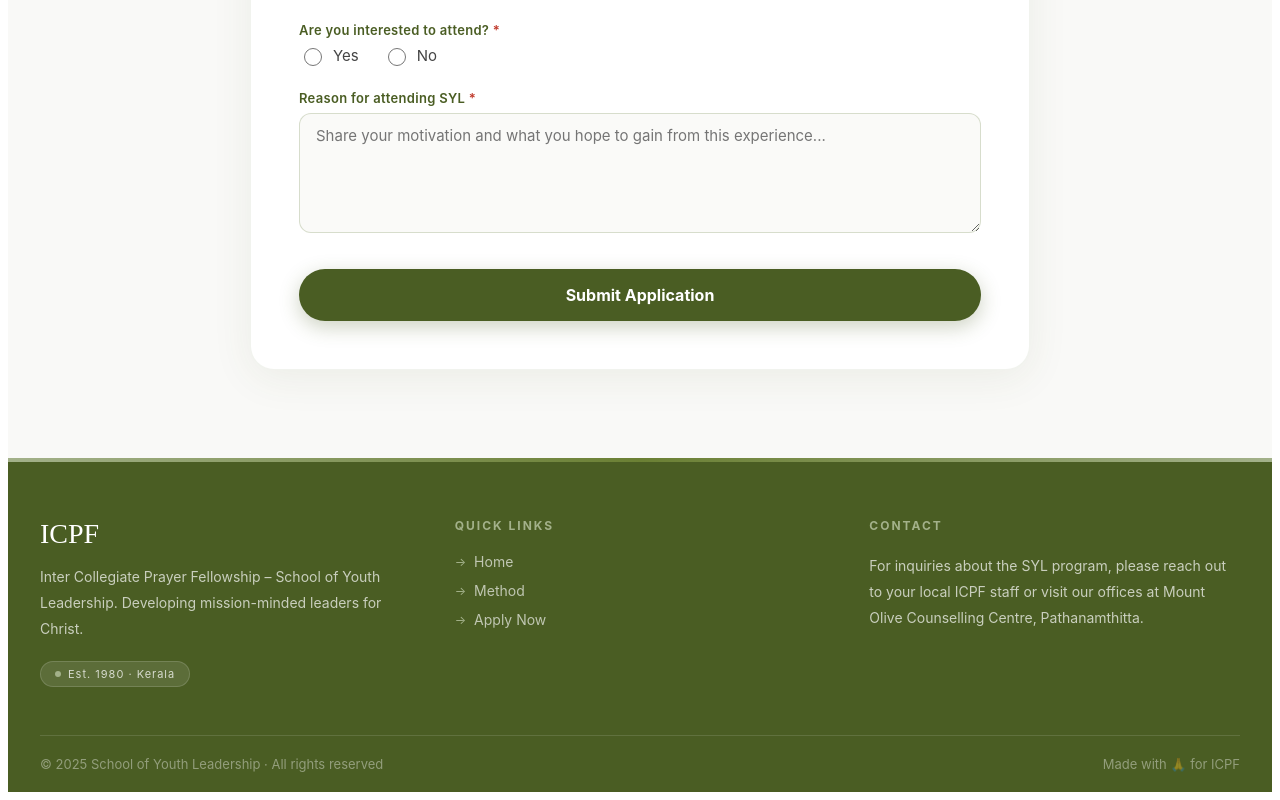
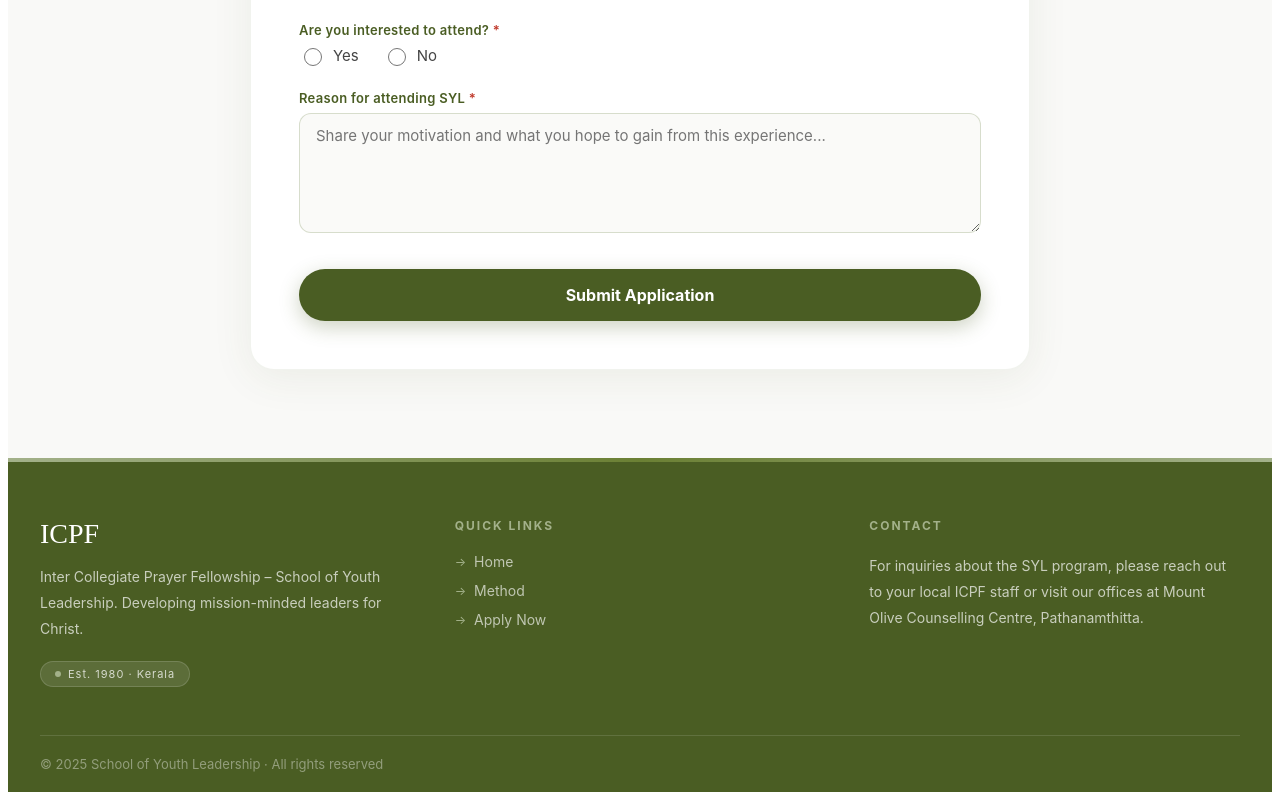
Before and after one commit to melvinmoni32/icpf-syl-2025, a React (Vite) app in the folder frontend/: page / in a window 1280 px wide. Shown: the part 4793-5593 px from the top of the page. Built offline with nearby package versions, Linux system fonts and the light colour scheme.

Commit message:
Update Footer.tsx

```diff
--- a/frontend/src/app/components/Footer.tsx
+++ b/frontend/src/app/components/Footer.tsx
@@ -53,7 +53,7 @@ export function Footer() {
             © 2025 School of Youth Leadership · All rights reserved
           </p>
           <p style={{ color: 'rgba(255,255,255,0.4)', fontSize: 13, margin: 0, fontFamily: 'Inter, sans-serif' }}>
-            Made with 🙏 for ICPF
+
           </p>
         </div>
       </div>
```
